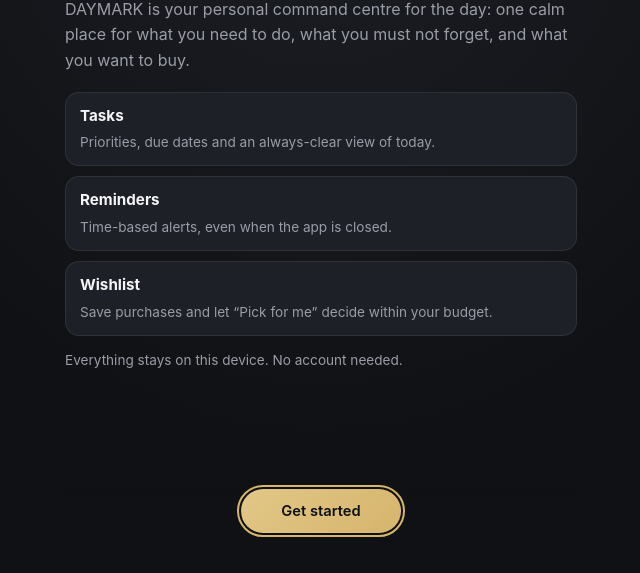
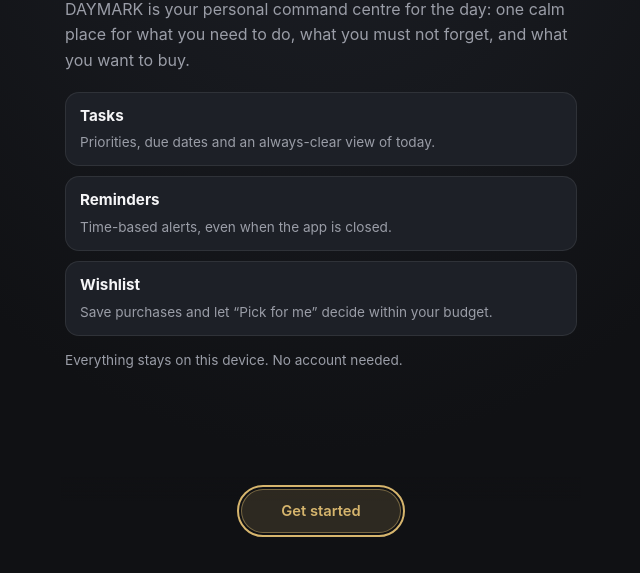
Before and after one commit to CoffieEtor/DayMark, a website: page index.html in a window 1280 px wide. Shown: the part 227-800 px from the top of the page, without its empty margins (319-959 px from the left). Drawn offline with Linux system fonts and the light colour scheme.

Commit message:
Style onboarding primary button with translucent gold and matching border/text

```diff
--- a/css/onboarding.css
+++ b/css/onboarding.css
@@ -269,9 +269,14 @@
 }
 
 .ob-btn.primary {
-  background: linear-gradient(135deg, var(--accent-hover), var(--accent));
-  color: #0E0F12;
-  border-color: transparent;
+  background: var(--accent-muted);
+  color: var(--accent);
+  border-color: rgba(214, 181, 109, 0.45);
+}
+
+.ob-btn.primary:hover {
+  background: rgba(214, 181, 109, 0.24);
+  border-color: var(--accent);
 }
 
 .ob-btn:active { transform: scale(0.98); }
```
